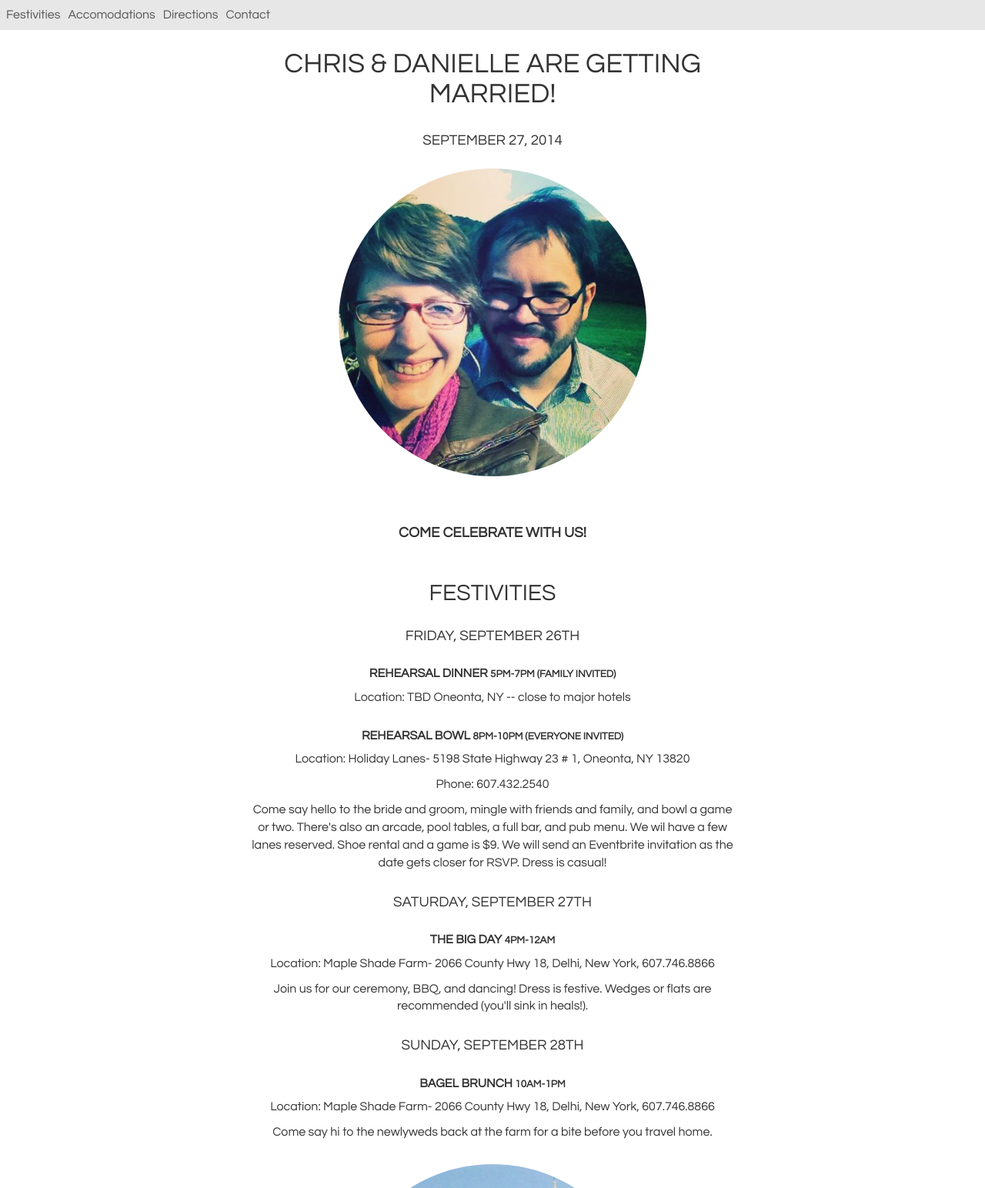
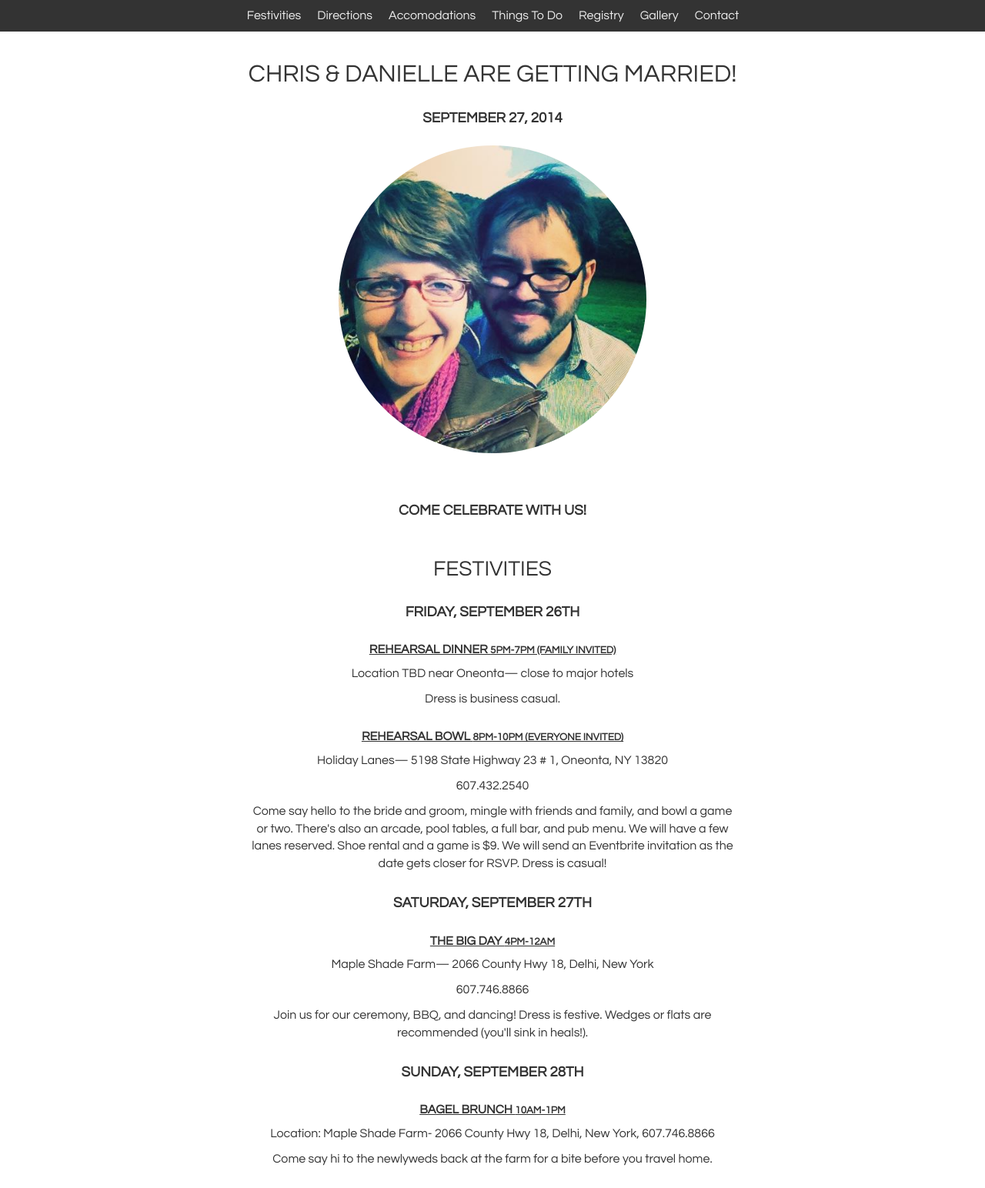
Before and after one commit to ccarpita/wedding, a plain HTML site: page index.html in a window 1280 px wide. Shown: the top 1544 px of the page at 77% size. Drawn offline with Linux system fonts and the light colour scheme.

Commit message:
Edits and navbar fix.  Broken: gallery
Change-Id: I7f6d36f4ea1db7af40d2f0f5c0fbd6e3b80f6f6a

```diff
--- a/assets/css/wedding.css
+++ b/assets/css/wedding.css
@@ -17,9 +17,10 @@ h1, h2, h3, h4, h5, h6 {
   text-transform:
   uppercase;margin-top:30px;}
 
-h1 {font-size:36px;margin-top:25px;}
-h2 {font-size:30px;margin-top:50px}
-h4 {font-weight:bold;}
+h1 {font-size:32px;margin-top:15px;}
+h2 {font-size:28px;margin-top:50px}
+h3 {font-weight:bold;}
+h4 {font-weight:bold;text-decoration:underline;}
 
 .hide {display:none;}
 .container {width:100%;
@@ -57,24 +58,71 @@ a { color:#555;}
 img {width:100%; border-radius:4px;}
 img.round {border-radius:50%;margin-top:20px;max-width:400px;}
 
-.navbar-header {background-color: #e7e7e7;padding:3px;border-bottom:2px #d7d7d7;}
+.navbar-header {background-color: #333;padding:3px;border-bottom:2px #e7e7e7;}
 
 .maple-shade {background-image:url(http://www.mapleshadefarmny.com/wp-content/uploads/2012/08/slider3.jpg);
  min-height:300px;
  }
 .clear {clear:both;}
 
-.nav {width:100%; text-align:center;}
-ul.nav {padding:0px;margin-left:auto;margin-right:auto;}
-.nav li { float:left;display:block; padding:5px;}
-.nav li a { text-decoration: none; color:#555; font-weight:normal;}
+.nav {padding:0px;margin-left:auto;margin-right:auto;}
+.nav li { float:left;display:block; padding:10px;}
+.nav li a { text-decoration: none; color:#eee; font-weight:500;}
 
+.navbar.centered {
+   float:left;
+   width:100%;
+   overflow:hidden;
+   position:relative;
+   margin-bottom:15px;
+}
+.navbar.centered .nav {
+   clear:left;
+   float:left;
+   list-style:none;
+   margin:0;
+   padding:0;
+   position:relative;
+   left:50%;
+   text-align:center;
+}
+
+.navbar.centered .nav li {
+   display:block;
+   float:left;
+   list-style:none;
+   margin:0;
+   padding:0;
+   position:relative;
+   right:50%;
+}
+.navbar.centered .nav li a {
+  display:block;
+  margin:0 0 0 1px;
+  padding:6px 10px;
+}
+
+
+@media only screen and (max-width: 700px) {
+  .nav li a {font-size:14px;}
+}
+@media only screen and (max-width: 630px) {
+  .nav li a {font-size:12px;}
+}
+@media only screen and (max-width: 630px) {
+  .nav li a {font-size:12px;}
+}
+@media only screen and (max-width: 560px) {
+  .nav li a {font-size:10px;}
+}
+@media only screen and (max-width: 500px) {
+  .navbar {display:none;}
+}
 
 
 @media only screen and (max-width: 480px) {
   /*h1 { font-size: 1.2em;}
   h2 { font-size: 1.0em;}*/
-
   .navbar {display:none;}
   /* iPhone, Android rules here */
 }
--- a/index.html
+++ b/index.html
@@ -25,16 +25,22 @@
   <body>
 
     <!-- Static navbar -->
-    <div class="navbar navbar-default navbar-static-top" role="navigation">
+    <div class="navbar centered" role="navigation">
         <div class="navbar-header">
           <ul class="nav navbar-nav clear">
             <li><a href="#festivities">Festivities</a></li>
+            <li><a href="#directions">Directions</a></li>
             <li><a href="#hotels">Accomodations</a></li>
-            <li><a href="#directions">Directions</a></li>
+            <li><a href="#todo">Things To Do</a></li>
+            <li><a href="#registry">Registry</a></li>
+            <li><a href="/gallery.html">Gallery</a></li>
             <li><a href="#contact">Contact</a></li>
             <br class="clear" />
           </ul>
+          <br class="clear" />
+
         </div>
+        <br class="clear" />
     </div>
 
     <div class="container">
@@ -58,18 +64,20 @@
         <h3>Friday, September 26th</h3>
 
         <h4>Rehearsal Dinner <small>5pm-7pm (Family invited)</small></h4>
-        <p>Location: TBD Oneonta, NY -- close to major hotels</p>
+        <p>Location TBD near Oneonta&mdash; close to major hotels</p>
+        <p>Dress is business casual.</p>
 
         <h4>Rehearsal Bowl <small>8pm-10pm (Everyone invited)</small></h4>
-        <p>Location: Holiday Lanes- 5198 State Highway 23 # 1, Oneonta, NY 13820</p>
-        <p>Phone: 607.432.2540</p>
+        <p>Holiday Lanes&mdash; 5198 State Highway 23 # 1, Oneonta, NY 13820</p>
+        <p>607.432.2540</p>
 
-        <p>Come say hello to the bride and groom, mingle with friends and family, and bowl a game or two. There's also an arcade, pool tables, a full bar, and pub menu. We wil have a few lanes reserved. Shoe rental and a game is $9. We will send an Eventbrite invitation as the date gets closer for RSVP. Dress is casual!</p>
+        <p>Come say hello to the bride and groom, mingle with friends and family, and bowl a game or two. There's also an arcade, pool tables, a full bar, and pub menu. We will have a few lanes reserved. Shoe rental and a game is $9. We will send an Eventbrite invitation as the date gets closer for RSVP. Dress is casual!</p>
 
         <h3>Saturday, September 27th</h3>
 
         <h4>The Big Day <small>4pm-12am</small></h4>
-        <p>Location: Maple Shade Farm- 2066 County Hwy 18, Delhi, New York, 607.746.8866</p>
+        <p>Maple Shade Farm&mdash; 2066 County Hwy 18, Delhi, New York</p>
+        <p>607.746.8866</p>
         <p>Join us for our ceremony, BBQ, and dancing! Dress is festive. Wedges or flats are recommended (you'll sink in heals!).</p>
 
         <h3>Sunday, September 28th</h3>
@@ -81,54 +89,6 @@
           class="round" />
         </a>
       </div>
-
-
-      <!--Hotels-->
-      <div class="container">
-
-        <h2><span>Accomodations</span></h2>
-
-        <a name="hotels"></a>
-
-        <h3>Hampton Inn - <small>$99/night</small></h3>
-        <p>We have blocks of rooms reserved at this hotel. Make sure to mention the "Carpita-Pollaci Wedding" to get the group rate, which will be valid until late July. We recommend people book their accommodations as soon as possible, as this is a popular time of year for visitors. Check in time is 3pm.</p>
-        <p>225 River Street, Oneonta, New York, 13820</p>
-        <p>Phone: 607.433.9000</p>
-        <p><a href="http://hamptoninn3.hilton.com/en/hotels/new-york/hampton-inn-oneonta-ONHNJHX/accommodations/suites.html">Hampton Inn Website</a></p>
-
-
-        <h3>Holiday Inn - <small>$129+/night</small></h3>
-        <p>Another reliable choice in Oneonta, this hotel is adjacent to the venue for our Rehearsal Bowl. There's no group rate here, but we have actually stayed here before and recommend it as an alternative to Hampton Inn. Check in time is 3pm.</p>
-        <p>5206 New York 23, Oneonta, NY 13820</p>
-        <p>Phone: 607.433.2250</p>
-
-        <h3>Vacation Rentals</h3>
-        <p>If you want somewhere more rustic or adventurous to stay, we
-          recommend checking out available houses near Delhi on
-            <a href="https://www.airbnb.com/s/Delhi--NY--United-States?checkin=09%2F26%2F2014&amp;checkout=09%2F28%2F2014&amp;guests=2">AirBnB</a>
-          </p>
-
-        <h3>Camping</h3>
-        <p>Upstate New York has many great camping sites.  Search for campsites
-        near Delhi on September 27th on the <a href="http://newyorkstateparks.reserveamerica.com/">NYS Campground Reservation Site.</a></p>
-
-        <div class="imagetitle">
-        <a href="http://hamptoninn3.hilton.com/en/hotels/new-york/hampton-inn-oneonta-ONHNJHX/accommodations/suites.html">
-          <img src="/assets/img/hampton-inn-room.jpg" class="round" />
-        </a>
-        </div>
-      </div>
-
-      <div class="container">
-        <h2>Things to Do</h2>
-        <p>Details Coming Soon</p>
-      </div>
-
-      <div class="container">
-      <h2>Gift Registry</h2>
-      <p>Details Coming Soon</p>
-      </div>
-
 
       <!-- Directions -->
       <div class="container">
@@ -152,15 +112,15 @@
           <h3>Taxi Services</h3>
 
           <h4>A &amp; D Taxis</h4>
-          <p>Phone: 608.433.TAXI</p>
+          <p>608.433.TAXI</p>
           <p><a href="http://www.adtransportservices.com">http://www.adtransportservices.com</a></p>
 
           <h4>Oneonta Taxi</h4>
-          <p>Phone: 607.437.5267</p>
+          <p>607.437.5267</p>
           <p><a href="http://www.oneonta-ny-taxi.com">http://www.oneonta-ny-taxi.com</a></p>
 
           <h4>All Star Taxi Service</h4>
-          <p>Phone: 607.267.1834</p>
+          <p>607.267.1834</p>
         <div class="imagetitle">
         <a href="https://www.google.com/maps/dir//Maple+Shade+Farm,+2066+County+Hwy+18,+Delhi,+NY+13753/@42.316361,-74.898578,11z/data=!4m8!4m7!1m0!1m5!1m1!1s0x89dc7a3d318ba153:0x42a252d66d671cfc!2m2!1d-74.8702!2d42.301286?hl=en-US">
           <img alt="Google Map" src="/assets/img/maple-shade-map.jpg"
@@ -171,7 +131,61 @@
       </div>
 
 
+      <!--Hotels-->
+      <div class="container">
 
+        <h2><span>Accomodations</span></h2>
+
+        <a name="hotels"></a>
+
+        <h3>Hampton Inn - <small>$99/night</small></h3>
+        <p>We have blocks of rooms reserved at this hotel. Make sure to mention the "Carpita-Pollaci Wedding" to get the group rate, which will be valid until late July. We recommend people book their accommodations as soon as possible, as this is a popular time of year for visitors. Check in time is 3pm.</p>
+        <p>225 River Street, Oneonta, New York, 13820</p>
+        <p>607.433.9000</p>
+        <p><a href="http://hamptoninn3.hilton.com/en/hotels/new-york/hampton-inn-oneonta-ONHNJHX/accommodations/suites.html">Hampton Inn Website</a></p>
+
+
+        <h3>Holiday Inn - <small>$129+/night</small></h3>
+        <p>Another reliable choice in Oneonta, this hotel is adjacent to the venue for our Rehearsal Bowl. There's no group rate here, but we have actually stayed here before and recommend it as an alternative to Hampton Inn. Check in time is 3pm.</p>
+        <p>5206 New York 23, Oneonta, NY 13820</p>
+        <p>607.433.2250</p>
+
+        <h3>Vacation Rentals</h3>
+        <p>If you want somewhere more rustic or adventurous to stay, we
+          recommend checking out available houses near Delhi on
+            <a href="https://www.airbnb.com/s/Delhi--NY--United-States?checkin=09%2F26%2F2014&amp;checkout=09%2F28%2F2014&amp;guests=2">AirBnB</a>.
+
+          You can also check out Maple Shade's website under <a href="http://www.mapleshadefarmny.com/plan-a-visit/">Plan a Visit</a> for a listing of guesthouses, historic inns, and farmhouse B&amp;B's
+          </p>
+
+        <h3>Camping</h3>
+        <p>Upstate New York has many great camping sites.  Search for campsites
+        near Delhi on September 27th on the <a href="http://newyorkstateparks.reserveamerica.com/">NYS Campground Reservation Site.</a></p>
+
+        <div class="imagetitle">
+        <a href="http://hamptoninn3.hilton.com/en/hotels/new-york/hampton-inn-oneonta-ONHNJHX/accommodations/suites.html">
+          <img src="/assets/img/hampton-inn-room.jpg" class="round" />
+        </a>
+        </div>
+      </div>
+
+      <div class="container">
+        <a name="todo"></a>
+        <h2>Things to Do</h2>
+        <p>Details Coming Soon</p>
+      </div>
+
+      <div class="container">
+        <a name="registry"></a>
+        <h2>Gift Registry</h2>
+        <p>Details Coming Soon</p>
+      </div>
+
+      <div class="container">
+        <a name="gallery"></a>
+        <h2>Gallery</h2>
+        <p><a href="/gallery.html">Visit the gallery</a> to see more of us!</p>
+      </div>
       <div class="container">
       <a name="contact"></a>
       <h2>Contact Us</h2>
```
Also changed, not shown: 1 other file.
